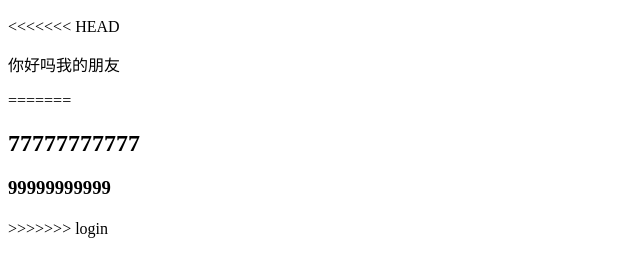
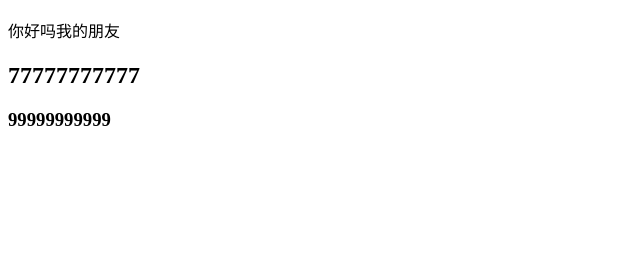
Before and after one commit to zhudaidai/lklk, a plain HTML site: page index.html in a window 1280 px wide. Shown: the part 138-414 px from the top of the page, without its empty margins (0-640 px from the left). Drawn offline with Linux system fonts and the light colour scheme.

Commit message:
再再保存

```diff
--- a/index.html
+++ b/index.html
@@ -9,15 +9,12 @@
 <body>
     <h1>阿布 捣年糕</h1>
     <h1>你好你好</h1>
-<<<<<<< HEAD
 
 
     <p>你好吗我的朋友</p>
-=======
 <h2>77777777777</h2>
     <h3>99999999999</h3>
     <h4></h4>
->>>>>>> login
     <script src="./9527.js"></script>
 </body>
 </html>
```
